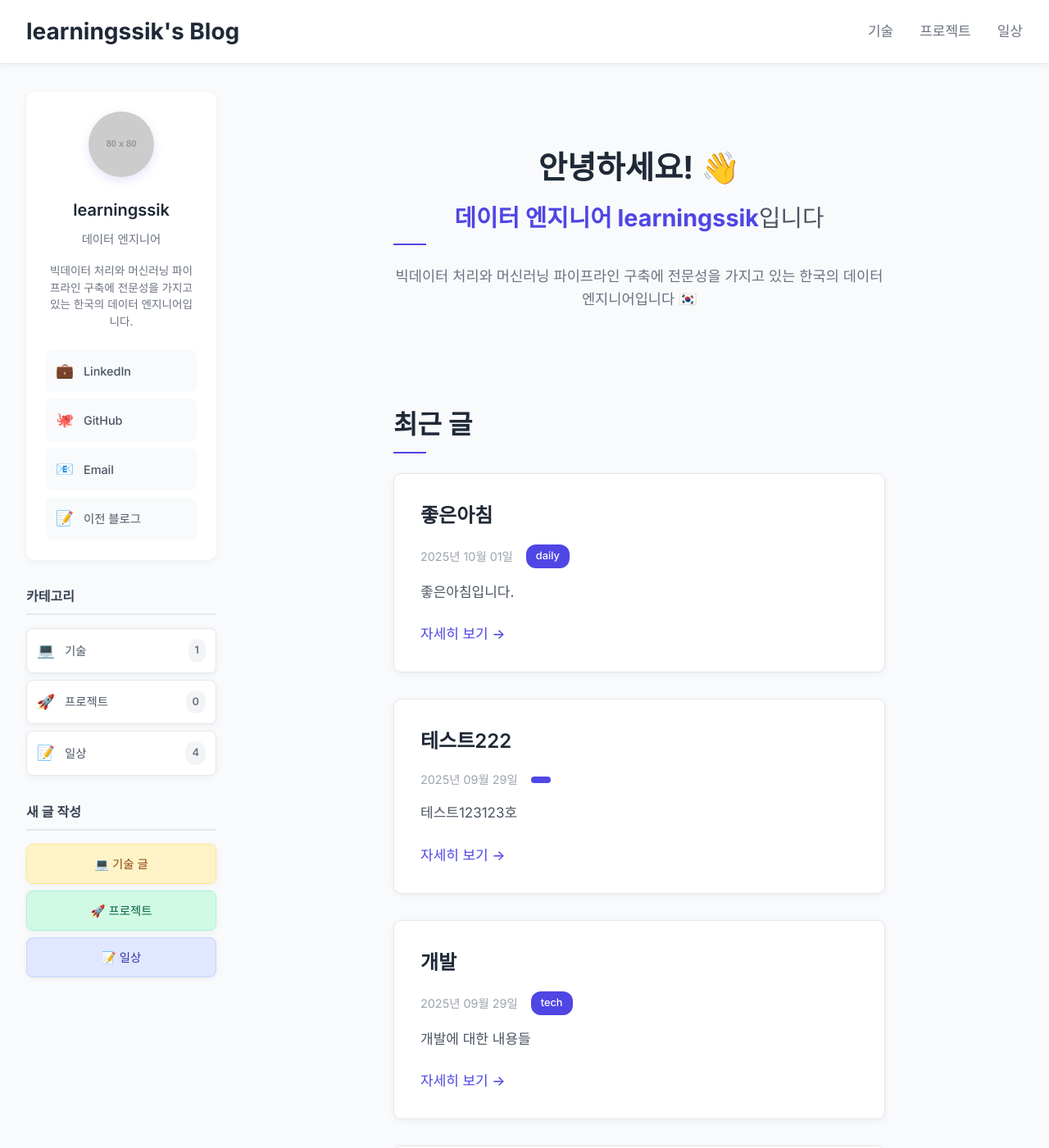
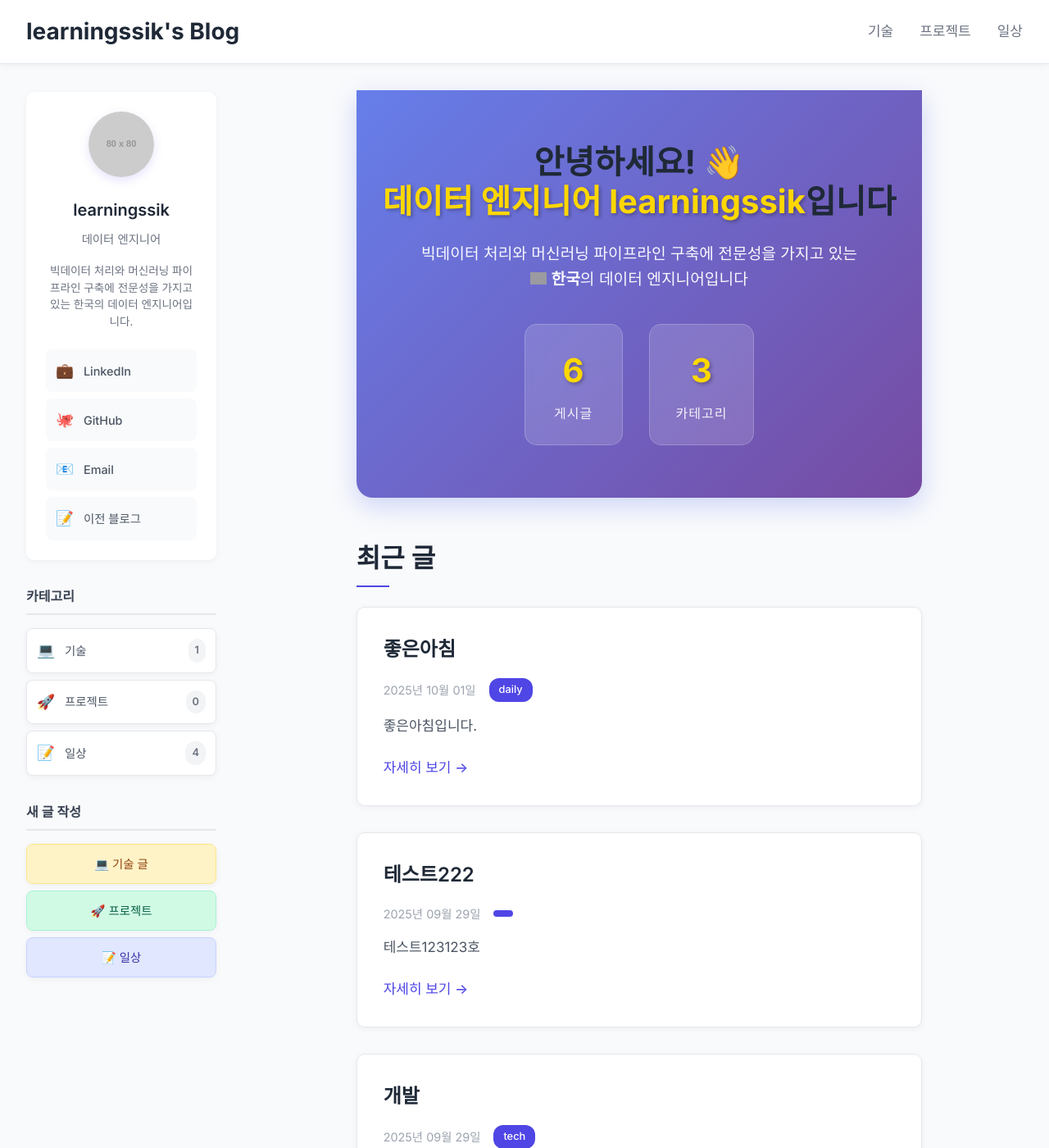
Before and after one commit to learningssik/learningssik.github.io, a Jekyll site: the page built from index.markdown, in a window 1280 px wide and 1400 px high. Shown: the whole window at 82% size. Built offline with Jekyll 4.4.1, drawn with Linux system fonts in a browser that asks for light colours; grey boxes are pictures that could not be loaded.

Commit message:
Hero 섹션 원래 디자인으로 복원
- 보라색 그라데이션 배경 복원
- 통계 카드 (게시글/카테고리) 추가
- 한국 국기 이미지 포함
- 글래스모피즘 효과 적용
- 반응형 디자인 최적화
- 홈버튼 애니메이션 효과 추가

```diff
--- a/assets/css/main.css
+++ b/assets/css/main.css
@@ -311,37 +311,78 @@ body {
 }
 
 /* Hero Section */
-.hero {
-    text-align: center;
+.hero-section {
+    background: linear-gradient(135deg, #667eea 0%, #764ba2 100%);
+    color: white;
     padding: 4rem 0;
     margin-bottom: 3rem;
+    border-radius: 0 0 20px 20px;
+    box-shadow: 0 10px 30px rgba(102, 126, 234, 0.3);
 }
 
-.hero h1 {
-    font-size: 2.4rem;
-    margin-bottom: 0.5rem;
-    color: #1f2937;
-    font-weight: 700;
+.hero-content {
+    max-width: 800px;
+    margin: 0 auto;
+    text-align: center;
+    padding: 0 2rem;
 }
 
-.hero h2 {
-    font-size: 1.8rem;
+.hero-title {
+    font-size: 2.5rem;
+    font-weight: 700;
     margin-bottom: 1.5rem;
-    color: #4b5563;
-    font-weight: 500;
+    line-height: 1.2;
 }
 
-.hero .highlight {
-    color: #4f46e5;
-    font-weight: 700;
+.hero-title .highlight {
+    color: #ffd700;
+    text-shadow: 2px 2px 4px rgba(0, 0, 0, 0.3);
 }
 
-.hero p {
-    font-size: 1.1rem;
-    color: #6b7280;
-    max-width: 600px;
-    margin: 0 auto;
+.hero-description {
+    font-size: 1.2rem;
+    margin-bottom: 2.5rem;
     line-height: 1.6;
+    opacity: 0.95;
+}
+
+.hero-stats {
+    display: flex;
+    justify-content: center;
+    gap: 2rem;
+    margin-top: 2rem;
+}
+
+.stat-item {
+    background: rgba(255, 255, 255, 0.15);
+    backdrop-filter: blur(10px);
+    border: 1px solid rgba(255, 255, 255, 0.2);
+    border-radius: 15px;
+    padding: 1.5rem 2rem;
+    text-align: center;
+    min-width: 120px;
+    transition: transform 0.3s ease, box-shadow 0.3s ease;
+}
+
+.stat-item:hover {
+    transform: translateY(-5px);
+    box-shadow: 0 15px 35px rgba(0, 0, 0, 0.2);
+}
+
+.stat-number {
+    font-size: 2.5rem;
+    font-weight: 700;
+    color: #ffd700;
+    margin-bottom: 0.5rem;
+    text-shadow: 2px 2px 4px rgba(0, 0, 0, 0.3);
+}
+
+.stat-label {
+    font-size: 1rem;
+    font-weight: 500;
+    opacity: 0.9;
+    text-transform: uppercase;
+    letter-spacing: 1px;
 }
 
 /* Typography */
@@ -505,12 +546,32 @@ a:hover {
         padding: 1rem;
     }
 
-    .hero h1 {
+    .hero-section {
+        padding: 3rem 0;
+        margin-bottom: 2rem;
+    }
+
+    .hero-title {
         font-size: 2rem;
     }
 
-    .hero h2 {
-        font-size: 1.5rem;
+    .hero-description {
+        font-size: 1.1rem;
+    }
+
+    .hero-stats {
+        flex-direction: column;
+        gap: 1rem;
+        align-items: center;
+    }
+
+    .stat-item {
+        min-width: 100px;
+        padding: 1rem 1.5rem;
+    }
+
+    .stat-number {
+        font-size: 2rem;
     }
 
     .sidebar {
--- a/index.markdown
+++ b/index.markdown
@@ -3,11 +3,28 @@ layout: default
 title: learningssik's Blog
 ---
 
-<section class="hero">
-  <h1>안녕하세요! 👋</h1>
-  <h2><span class="highlight">데이터 엔지니어 learningssik</span>입니다</h2>
-  <p>빅데이터 처리와 머신러닝 파이프라인 구축에 전문성을 가지고 있는 한국의 데이터 엔지니어입니다 🇰🇷</p>
-</section>
+<div class="hero-section">
+  <div class="hero-content">
+    <h1 class="hero-title">
+      안녕하세요! 👋<br>
+      <span class="highlight">데이터 엔지니어 learningssik</span>입니다
+    </h1>
+    <p class="hero-description">
+      빅데이터 처리와 머신러닝 파이프라인 구축에 전문성을 가지고 있는<br>
+      <img src="https://raw.githubusercontent.com/learningssik/learningssik/main/south-korea.png" width="20"/> <strong>한국</strong>의 데이터 엔지니어입니다
+    </p>
+    <div class="hero-stats">
+      <div class="stat-item">
+        <div class="stat-number">{{ site.public | size }}</div>
+        <div class="stat-label">게시글</div>
+      </div>
+      <div class="stat-item">
+        <div class="stat-number">3</div>
+        <div class="stat-label">카테고리</div>
+      </div>
+    </div>
+  </div>
+</div>
 
 <h2>최근 글</h2>
 <div class="posts-list">
```
